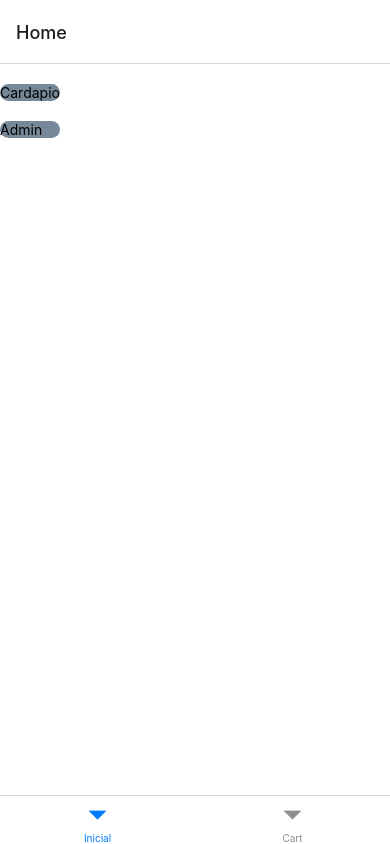
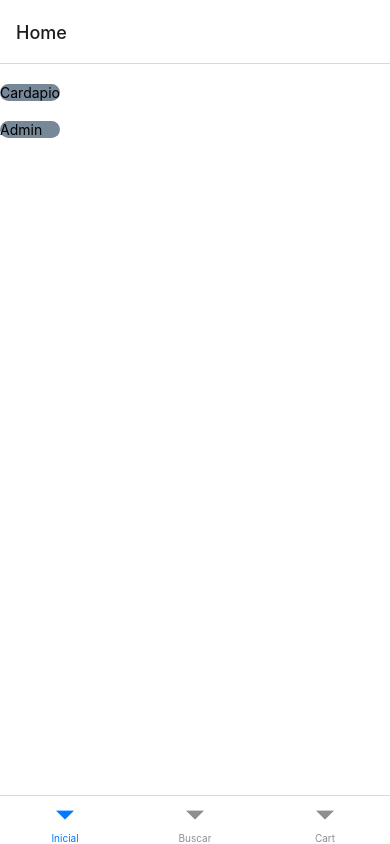
Before and after one commit to luizzfelps/cardapio, a React Native app: screen /Home in a window 390 px wide. Built offline with nearby package versions, Linux system fonts and the light colour scheme.

Commit message:
Descomentando botão de Busca

```diff
--- a/App.js
+++ b/App.js
@@ -17,7 +17,7 @@ export default function App() {
         <Tab.Navigator >
           <Tab.Screen name="Inicial" component={HomeBar} options={{ headerShown: false }} />
 
-          {/* <Tab.Screen name="Buscar" component={BuscarBar} options={{ headerShown: false }} /> */}
+          <Tab.Screen name="Buscar" component={BuscarBar} options={{ headerShown: false }} />
 
           <Tab.Screen name="Cart" component={CartBar} options={{ headerShown: false }} />
 
--- a/src/Routes/routes.js
+++ b/src/Routes/routes.js
@@ -51,14 +51,14 @@ export {HomeBar}
   }
 export {CartBar}
 
-  // function BuscarBar(){
-  //   return(
-  //     <Stack.Navigator>
+  function BuscarBar(){
+    return(
+      <Stack.Navigator>
 
-  //      <Stack.Screen name="Search" component={Buscar} />
+       <Stack.Screen name="Search" component={Buscar} />
 
-  //     </Stack.Navigator>
-  //   )
-  // }
+      </Stack.Navigator>
+    )
+  }
 
-  // export {BuscarBar}
+  export {BuscarBar}
```
